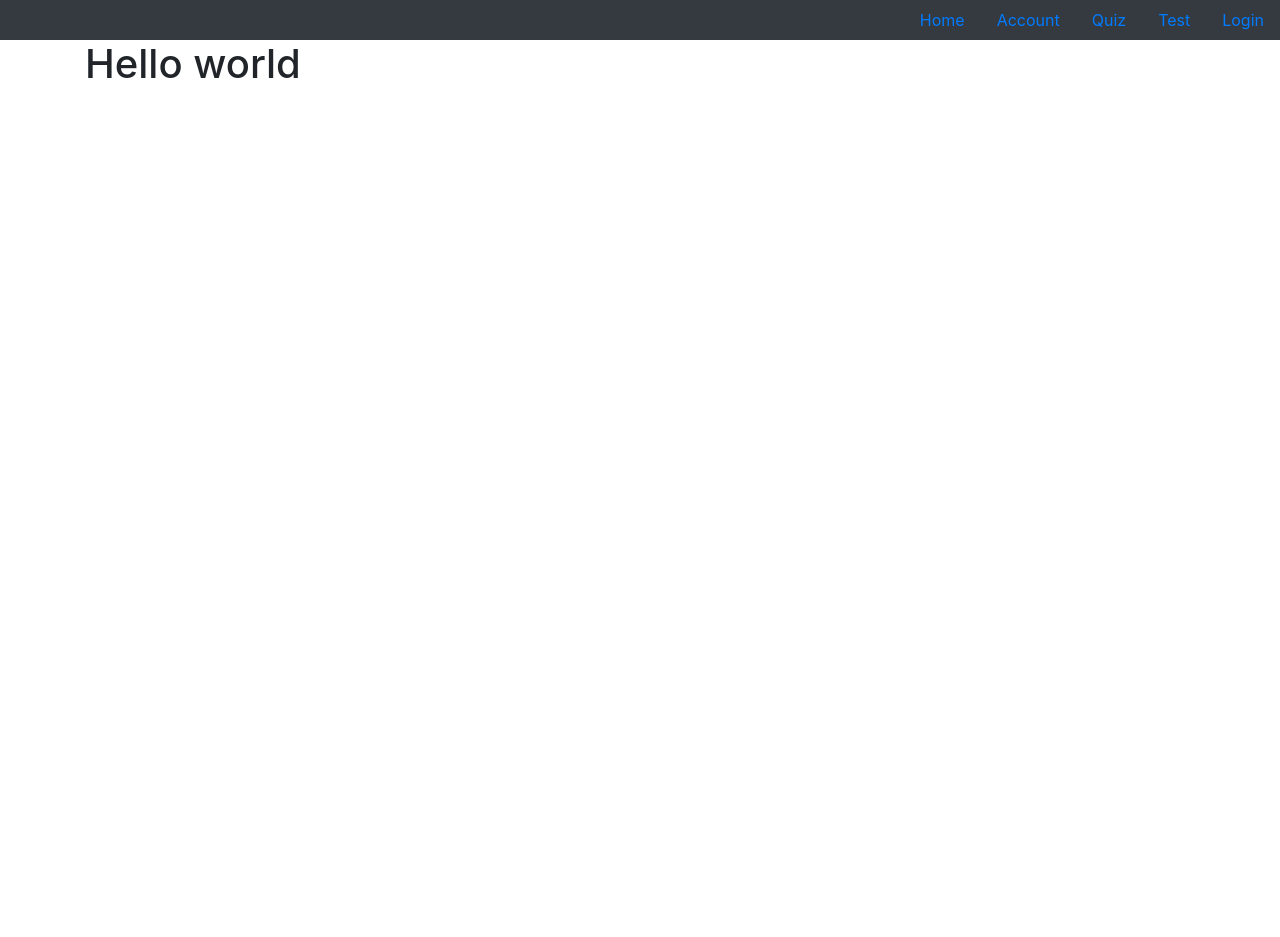
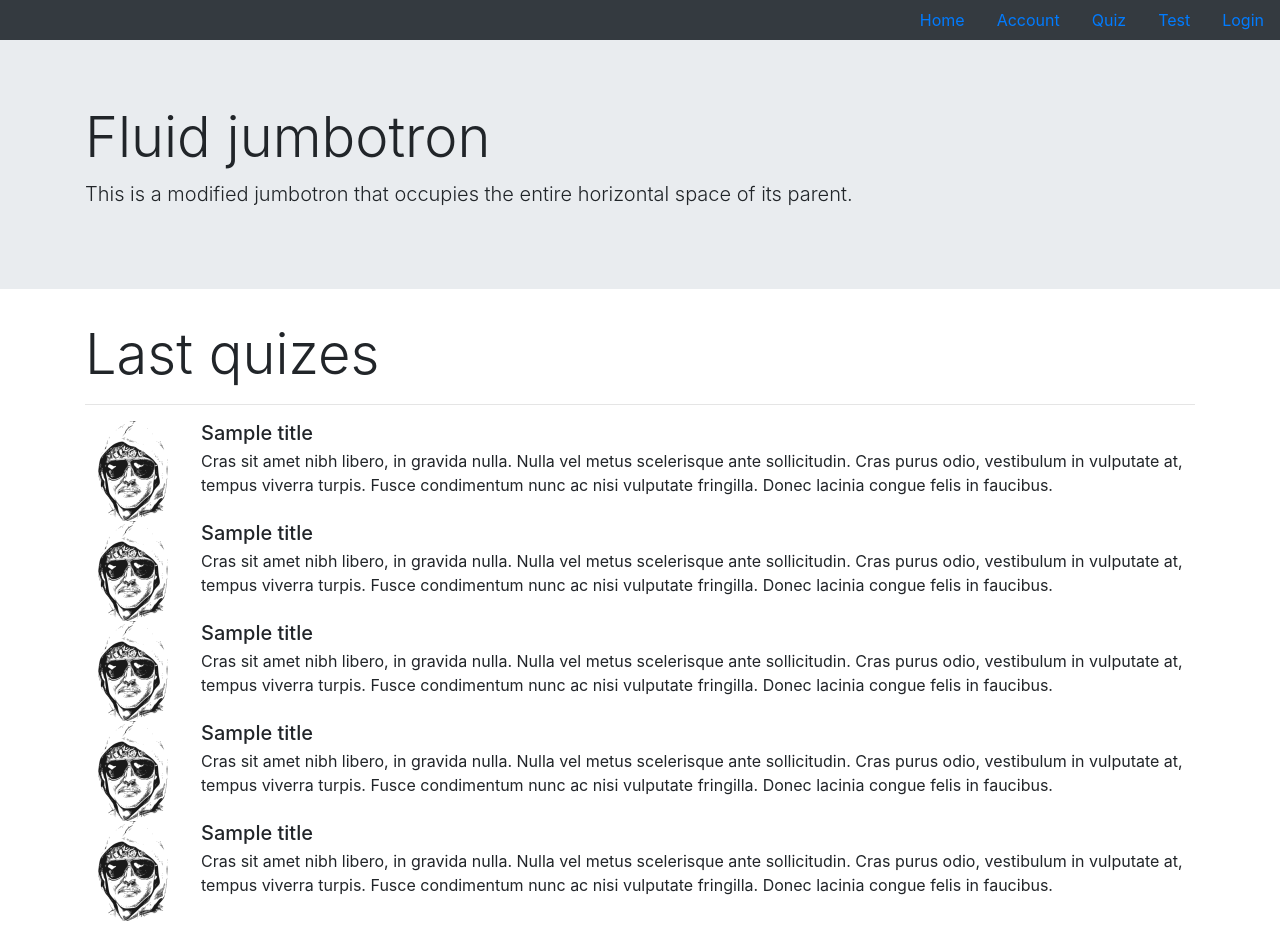
Before and after one commit to Delgerskhn/quiz-and-test, a Next.js app: page / in a window 1280 px wide. Before the commit the page ends 800 px from the top, so only its background shows below. Built offline with nearby package versions, Linux system fonts and the light colour scheme.

Commit message:
homepage layout complete

```diff
--- /dev/null
+++ b/components/Jumbotron.jsx
@@ -0,0 +1,15 @@
+function jumbotron() {
+  return (
+    <div class="jumbotron jumbotron-fluid">
+      <div class="container">
+        <h1 class="display-4">Fluid jumbotron</h1>
+        <p class="lead">
+          This is a modified jumbotron that occupies the entire horizontal space
+          of its parent.
+        </p>
+      </div>
+    </div>
+  );
+}
+
+export default jumbotron;
--- /dev/null
+++ b/components/Latestposts.jsx
@@ -0,0 +1,39 @@
+import React, { useState } from "react";
+
+export default function Latestposts() {
+  const [list, setlist] = useState(
+    new Array(5).fill({
+      title: "Sample title",
+      body: `Cras sit amet nibh libero, in gravida nulla. Nulla vel metus
+scelerisque ante sollicitudin. Cras purus odio, vestibulum in
+vulputate at, tempus viverra turpis. Fusce condimentum nunc ac
+nisi vulputate fringilla. Donec lacinia congue felis in faucibus.`,
+    })
+  );
+  return (
+    <div class="container">
+      <h1 class="display-4">Last quizes</h1>
+      <hr></hr>
+      <ul class="list-unstyled">
+        {list.map((a) => (
+          <li class="media">
+            <img
+              src="/dsample.png"
+              class="mr-3"
+              alt="..."
+              width="100"
+              height="100"
+            />
+            <div class="media-body">
+              <h5 class="mt-0 mb-1">{a.title}</h5>
+              Cras sit amet nibh libero, in gravida nulla. Nulla vel metus
+              scelerisque ante sollicitudin. Cras purus odio, vestibulum in
+              vulputate at, tempus viverra turpis. Fusce condimentum nunc ac
+              nisi vulputate fringilla. Donec lacinia congue felis in faucibus.
+            </div>
+          </li>
+        ))}
+      </ul>
+    </div>
+  );
+}
--- a/components/Layout.jsx
+++ b/components/Layout.jsx
@@ -8,7 +8,7 @@ const Layout = (props) => (
       <link rel="stylesheet" href="/bootstrap.css" />
     </Head>
     <Navbar />
-    <div className="container">{props.children}</div>
+    <div className="">{props.children}</div>
   </div>
 );
 
--- a/pages/index.jsx
+++ b/pages/index.jsx
@@ -1,9 +1,12 @@
 import Layout from "../components/Layout";
 import Fetch from "isomorphic-unfetch";
+import Jumbotron from "../components/Jumbotron";
+import LatestPosts from "../components/Latestposts";
 const Index = () => (
   <Layout>
     <div>
-      <h1>Hello world</h1>
+      <Jumbotron />
+      <LatestPosts />
     </div>
   </Layout>
 );
```
Also changed, not shown: pages/account.jsx (+6 -17 lines), pages/test.jsx (+5 -6 lines), public/Screenshot_10.png (added), public/dsample.png (added).
